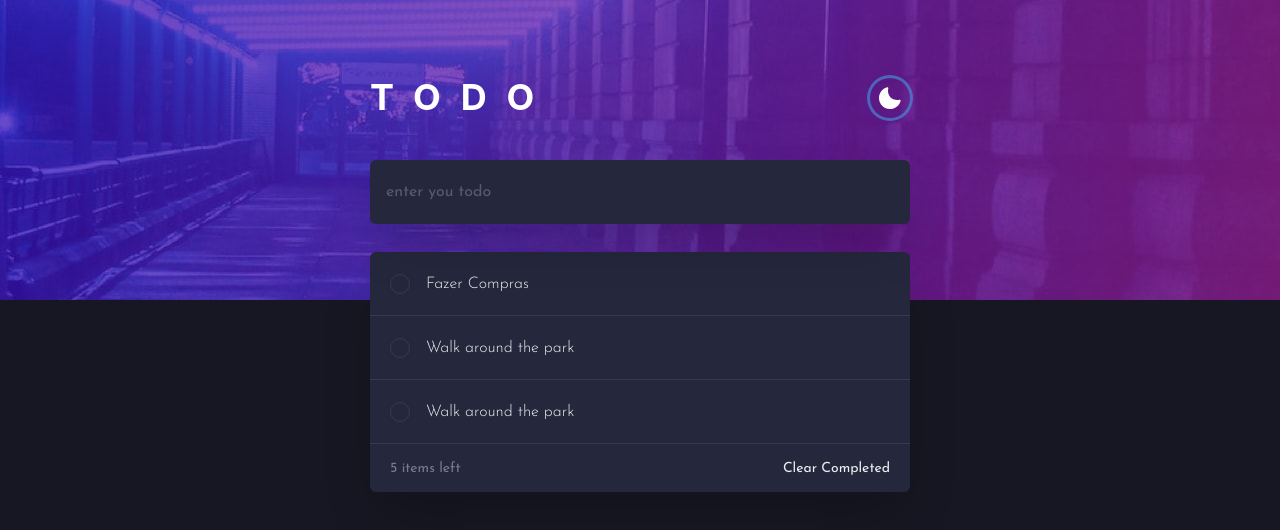
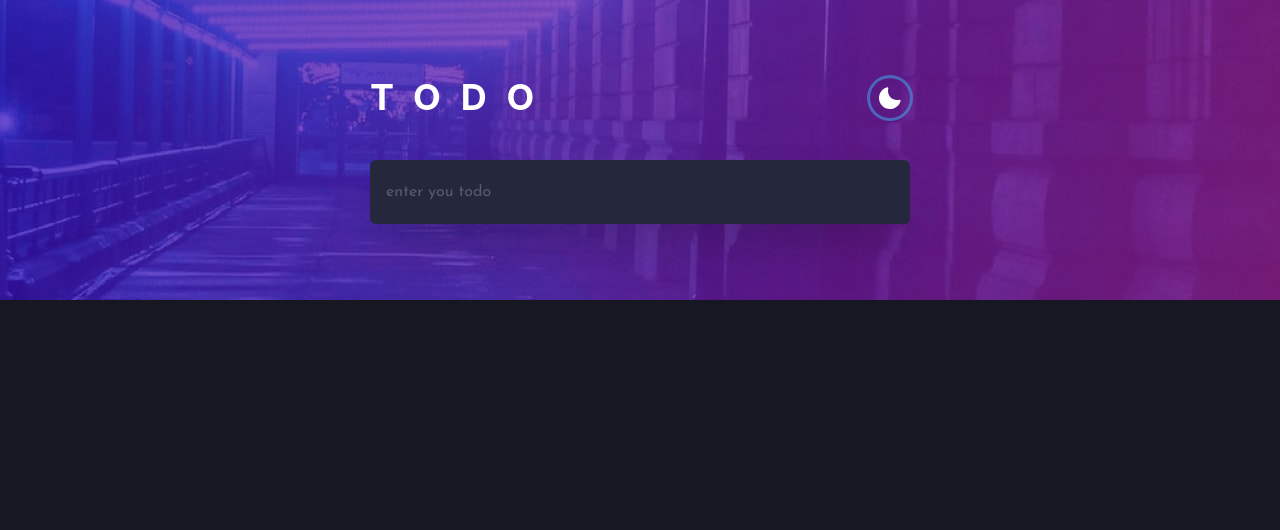
Before and after one commit to calebesg/todo-app, a React (Vite) app: page / in a window 1280 px wide. Shown: the top 530 px of the page. Built offline with nearby package versions, Linux system fonts and the light colour scheme.

Commit message:
CRUD completed

```diff
--- a/src/App.tsx
+++ b/src/App.tsx
@@ -2,8 +2,11 @@ import { Flex } from '@chakra-ui/react'
 import { FormCreateTodo } from './components/FormCreateTodo'
 import { Header } from './components/Header'
 import { List } from './components/List'
+import { useTodoContext } from './shared/hooks/useTodoData'
 
 export function App() {
+  const { list } = useTodoContext()
+
   return (
     <>
       <Header>
@@ -11,7 +14,7 @@ export function App() {
       </Header>
 
       <Flex flexDir="column" alignItems="center" mt="-12">
-        <List />
+        {list.length > 0 && <List />}
       </Flex>
     </>
   )
--- a/src/components/FormCreateTodo.tsx
+++ b/src/components/FormCreateTodo.tsx
@@ -1,13 +1,16 @@
 import { FormControl, Input, useColorMode } from '@chakra-ui/react'
 import { useState } from 'react'
+import { useTodoContext } from '../shared/hooks/useTodoData'
 
 export function FormCreateTodo() {
   const [text, setText] = useState('')
   const { colorMode } = useColorMode()
+  const { add } = useTodoContext()
 
   function handleSubmit(key: string) {
-    if (key !== 'Enter') return
-    console.log('submited')
+    if (key !== 'Enter' || text === '') return
+    add(text)
+    setText('')
   }
 
   return (
--- a/src/components/ItemList.tsx
+++ b/src/components/ItemList.tsx
@@ -5,18 +5,19 @@ import {
   Flex,
   Text,
 } from '@chakra-ui/react'
-import { useState } from 'react'
 
 interface ItemList {
+  id: string
   text: string
+  checked: boolean
+  onChange: (id: string) => void
+  remove: (id: string) => void
 }
 
-export function ItemList({ text }: ItemList) {
-  const [checked, setChecked] = useState(false)
-
-  function handleChange() {
-    console.log('oi')
-    setChecked(!checked)
+export function ItemList({ id, text, onChange, checked, remove }: ItemList) {
+  function execAction(fn: any, event?: any) {
+    event?.stopPropagation()
+    fn(id)
   }
 
   return (
@@ -31,7 +32,7 @@ export function ItemList({ text }: ItemList) {
       px="5"
       h="16"
       gap={2}
-      onClick={() => handleChange()}
+      onClick={e => execAction(onChange, e)}
     >
       <Flex
         border="1px"
@@ -57,7 +58,7 @@ export function ItemList({ text }: ItemList) {
           borderRadius="full"
           bgGradient={checked ? 'linear(to-tl, purple.500, green.500)' : ''}
           isChecked={checked}
-          onChange={e => handleChange()}
+          onChange={e => execAction(onChange, e)}
         />
       </Flex>
 
@@ -72,6 +73,7 @@ export function ItemList({ text }: ItemList) {
       </Text>
 
       <CloseButton
+        onClick={e => execAction(remove, e)}
         rounded="full"
         visibility="hidden"
         _groupHover={{ visibility: 'visible' }}
--- a/src/components/List.tsx
+++ b/src/components/List.tsx
@@ -1,8 +1,11 @@
 import { Button, Flex, Text, useColorMode } from '@chakra-ui/react'
+import { useTodoContext } from '../shared/hooks/useTodoData'
 import { ItemList } from './ItemList'
 
 export function List() {
   const { colorMode } = useColorMode()
+  const { list, leftover, changeStatus, remove, removeAllCompleted } =
+    useTodoContext()
 
   return (
     <Flex
@@ -14,16 +17,28 @@ export function List() {
       boxShadow="2xl"
     >
       <Flex direction="column">
-        <ItemList text="Fazer Compras" />
-        <ItemList text="Walk around the park" />
-        <ItemList text="Walk around the park" />
+        {list.map((item, index) => (
+          <ItemList
+            key={index}
+            id={item.id}
+            text={item.value}
+            checked={item.isCompleted}
+            onChange={changeStatus}
+            remove={remove}
+          />
+        ))}
       </Flex>
 
       <Flex justifyContent="space-between" alignItems="center" px="5" py="1">
         <Text fontSize="sm" fontWeight="normal" color="grayish.500">
-          5 items left
+          {leftover} items left
         </Text>
-        <Button variant="unstyled" fontWeight="normal" fontSize="sm">
+        <Button
+          variant="unstyled"
+          fontWeight="normal"
+          fontSize="sm"
+          onClick={removeAllCompleted}
+        >
           Clear Completed
         </Button>
       </Flex>
--- a/src/main.tsx
+++ b/src/main.tsx
@@ -1,14 +1,18 @@
 import { ChakraProvider, ColorModeScript } from '@chakra-ui/react'
 import React from 'react'
 import ReactDOM from 'react-dom/client'
+
 import { App } from './App'
+import { TodoProvider } from './shared/contexts/TodoContext'
 import theme from './styles/theme'
 
 ReactDOM.createRoot(document.getElementById('root')!).render(
   <React.StrictMode>
     <ColorModeScript initialColorMode={theme.config.initialColorMode} />
     <ChakraProvider theme={theme}>
-      <App />
+      <TodoProvider>
+        <App />
+      </TodoProvider>
     </ChakraProvider>
   </React.StrictMode>
 )
--- a/src/shared/contexts/TodoContext.tsx
+++ b/src/shared/contexts/TodoContext.tsx
@@ -8,12 +8,21 @@ type Todo = {
 
 type TodoContextType = {
   list: Todo[]
+  leftover: number
   add: (value: string) => void
   remove: (id: string) => void
+  removeAllCompleted: () => void
   changeStatus: (id: string) => void
 }
 
-const TodoContext = createContext<TodoContextType | null>(null)
+const TodoContext = createContext<TodoContextType>({
+  list: [],
+  leftover: 0,
+  add: () => {},
+  remove: () => {},
+  removeAllCompleted: () => {},
+  changeStatus: () => {},
+})
 
 interface TodoProviderProps {
   children: any
@@ -21,37 +30,46 @@ interface TodoProviderProps {
 
 function TodoProvider({ children }: TodoProviderProps) {
   const [list, setList] = useState<Todo[]>([])
+  const [leftover, setLeftover] = useState(0)
 
   function add(value: string) {
     const id = `${new Date().toTimeString()}${Math.random()}`
 
-    const todo: Todo = {
-      id,
-      value,
-      isCompleted: false,
-    }
+    const updatedList = [...list, { id, value, isCompleted: false }]
 
-    setList([...list, todo])
+    setList(updatedList)
+    _countLeftover(updatedList)
   }
 
   function remove(id: string) {
     const updatedList = list.filter(item => item.id !== id)
     setList(updatedList)
+    _countLeftover(updatedList)
+  }
+
+  function removeAllCompleted() {
+    const updatedList = list.filter(item => !item.isCompleted)
+    setList(updatedList)
   }
 
   function changeStatus(id: string) {
     const updatedList = list.map(item => {
-      if (item.id === id) {
-        item.isCompleted = !item.isCompleted
-      }
+      if (item.id === id) item.isCompleted = !item.isCompleted
       return item
     })
 
     setList(updatedList)
+    _countLeftover(updatedList)
+  }
+
+  function _countLeftover(list: Todo[]) {
+    setLeftover(list.filter(item => !item.isCompleted).length)
   }
 
   return (
-    <TodoContext.Provider value={{ list, add, remove, changeStatus }}>
+    <TodoContext.Provider
+      value={{ list, add, remove, leftover, changeStatus, removeAllCompleted }}
+    >
       {children}
     </TodoContext.Provider>
   )
```
